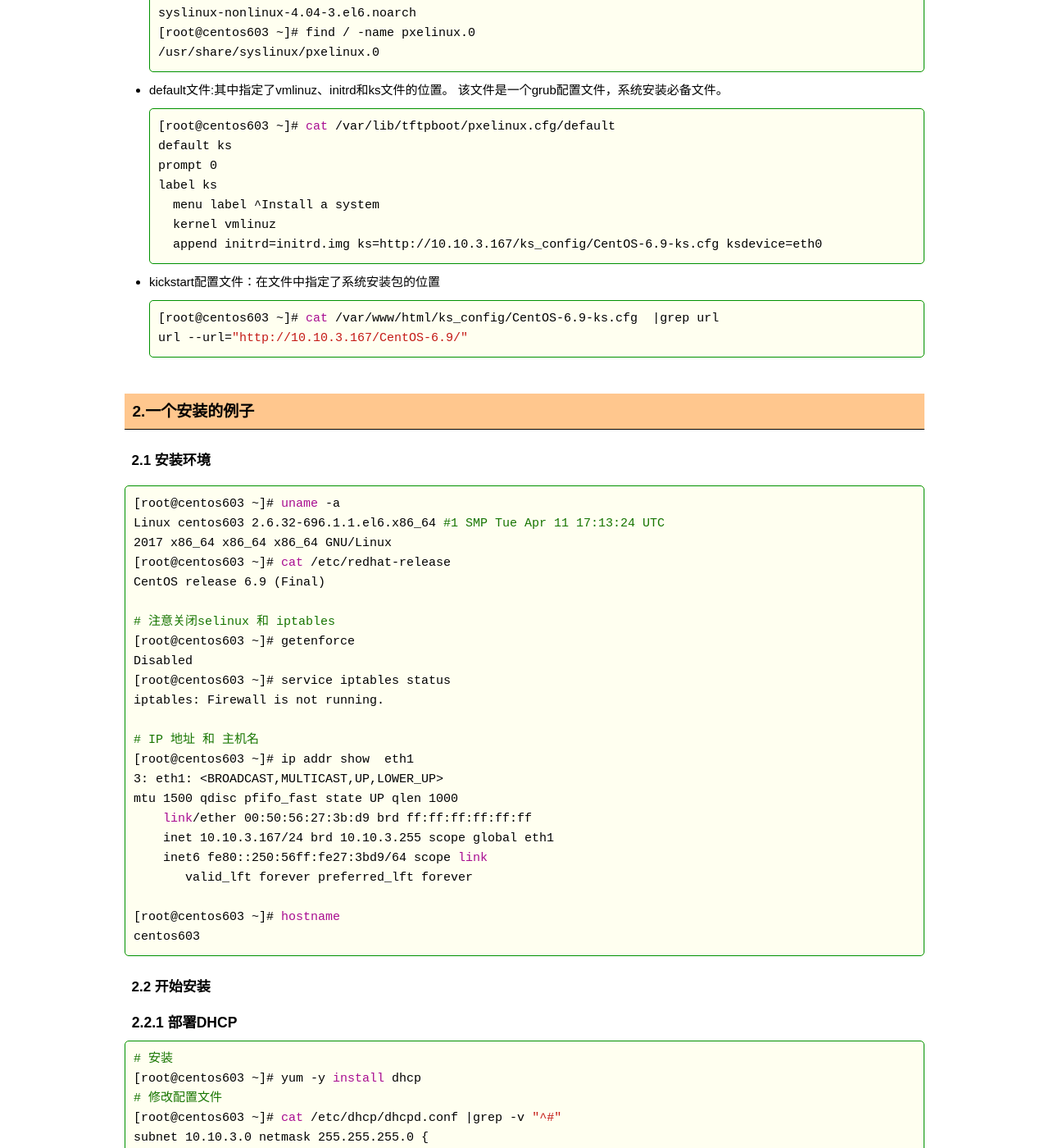
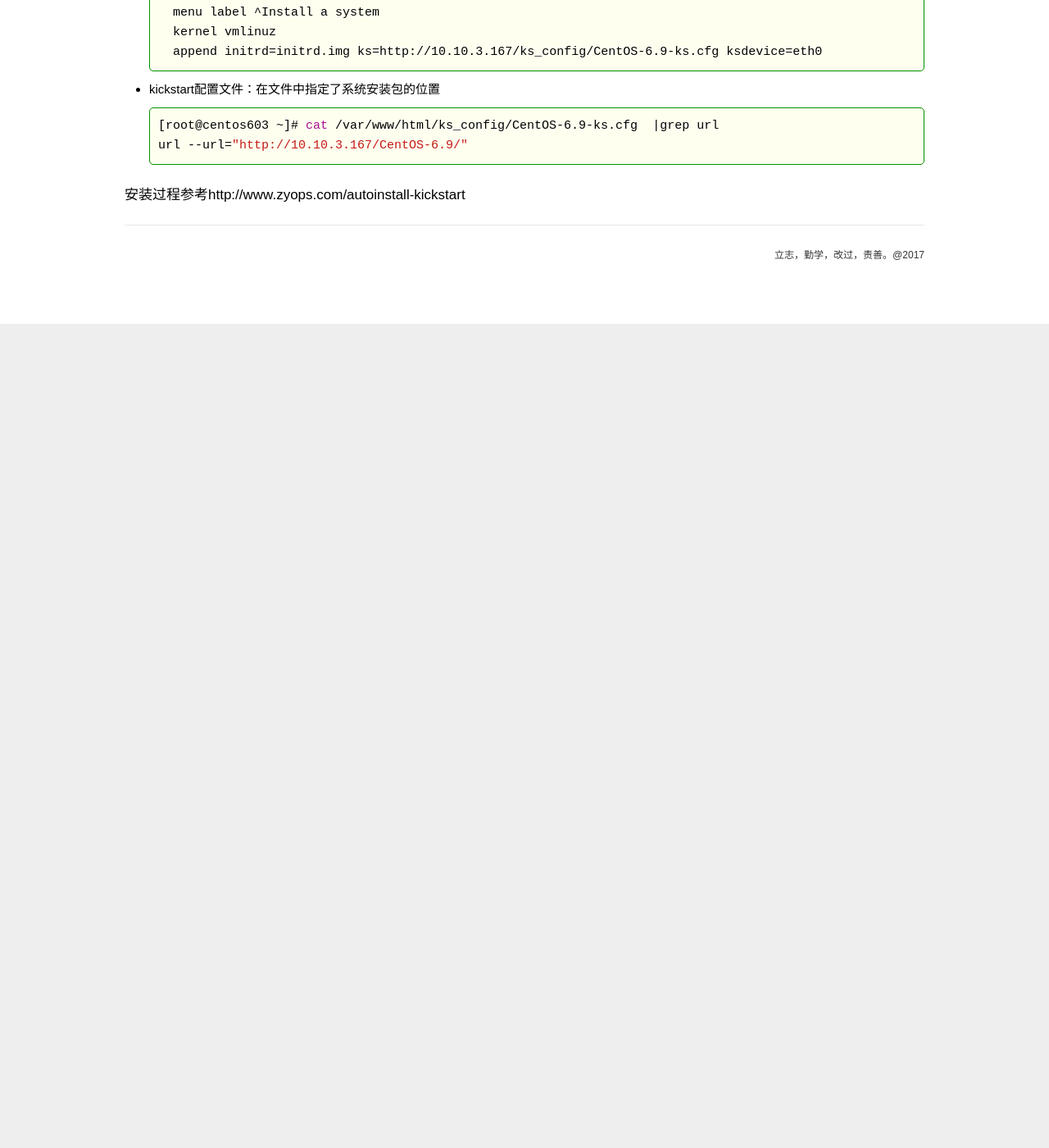
Before and after one commit to yangfeiffei/yangfeiffei.github.io, a Jekyll site: the page built from _posts/2017-06-14-Kickstart自动部署Centos6.md, in a window 1280 px wide and 1400 px high, scrolled down 3258 px. Shown: the whole window at 82% size. Built offline with Jekyll 4.4.1, drawn with Linux system fonts in a browser that asks for light colours; nearby versions of some CDN libraries; after the commit the page ends 3653 px from its top, so only the background shows below that; some of the changed text lies outside the part shown.

````diff
--- a/_posts/2017-06-14-Kickstart自动部署Centos6.md
+++ b/_posts/2017-06-14-Kickstart自动部署Centos6.md
@@ -1,6 +1,6 @@
 ---
 layout: post
-title: Kickstart自动部署Centos6(未完成)
+title: Kickstart自动部署Centos6过程说明
 date: 2017-06-14 12:00
 author: felo
 tags: centos pxe
@@ -8,15 +8,8 @@ tags: centos pxe
 ---
 
 
-# 1.原理介绍
-
-## 1.1 PXE
-
-## 1.2 kickstart
-
-## 1.3 自动部署过程
-
-tcpdump是一个简单的抓包工具，抓包测试一下在部署一个操作系统中都发生了啥。
+使用tcpdump抓取自动部署过程，tcpdump是一个简单的抓包工具，
+抓包测试一下在部署一个操作系统中都发生了啥。
 > tcpdump参考资料：
 - [Linux tcpdump命令详解](http://www.cnblogs.com/ggjucheng/archive/2012/01/14/2322659.html)
 - [tcpdump非常实用的抓包实例](http://blog.csdn.net/nanyun2010/article/details/23445223)
@@ -146,154 +139,4 @@ label ks
 url --url="http://10.10.3.167/CentOS-6.9/"
 ```
 
-
-
-
-
-# 2.一个安装的例子
-
-
-## 2.1 安装环境
-
-```bash
-[root@centos603 ~]# uname -a
-Linux centos603 2.6.32-696.1.1.el6.x86_64 #1 SMP Tue Apr 11 17:13:24 UTC
-2017 x86_64 x86_64 x86_64 GNU/Linux
-[root@centos603 ~]# cat /etc/redhat-release
-CentOS release 6.9 (Final)
-
-# 注意关闭selinux 和 iptables
-[root@centos603 ~]# getenforce
-Disabled
-[root@centos603 ~]# service iptables status
-iptables: Firewall is not running.
-
-# IP 地址 和 主机名
-[root@centos603 ~]# ip addr show  eth1
-3: eth1: <BROADCAST,MULTICAST,UP,LOWER_UP>
-mtu 1500 qdisc pfifo_fast state UP qlen 1000
-    link/ether 00:50:56:27:3b:d9 brd ff:ff:ff:ff:ff:ff
-    inet 10.10.3.167/24 brd 10.10.3.255 scope global eth1
-    inet6 fe80::250:56ff:fe27:3bd9/64 scope link
-       valid_lft forever preferred_lft forever
-
-[root@centos603 ~]# hostname
-centos603
-```
-
-## 2.2 开始安装
-
-### 2.2.1 部署DHCP
-
-```bash
-# 安装
-[root@centos603 ~]# yum -y install dhcp
-# 修改配置文件
-[root@centos603 ~]# cat /etc/dhcp/dhcpd.conf |grep -v "^#"
-subnet 10.10.3.0 netmask 255.255.255.0 {
-        range 10.10.3.100 10.10.3.200;
-        option subnet-mask 255.255.255.0;
-        default-lease-time 21600;
-        max-lease-time 43200;
-        next-server 10.10.3.167;
-        filename "/pxelinux.0";
-}
-
-# 指定网卡
-[root@centos603 ~]# cat /etc/sysconfig/dhcpd
-# Command line options here
-DHCPDARGS=eth1
-
-# 启动dhcp
-[root@centos603 ~]# service dhcpd restart
-Shutting down dhcpd:                                       [  OK  ]
-Starting dhcpd:                                            [  OK  ]
-# 查看服务启动情况
-[root@centos603 ~]# netstat -nltup |grep 67
-udp        0      0 0.0.0.0:67      0.0.0.0:*         3033/dhcpd
-```
-
-### 2.2.2 部署tftp
-
-```bash
-[root@centos603 ~]# yum install tftp-server -y
-[root@centos603 ~]# cat /etc/xinetd.d/tftp
-service tftp
-{
-        socket_type             = dgram
-        protocol                = udp
-        wait                    = yes
-        user                    = root
-        server                  = /usr/sbin/in.tftpd
-        server_args             = -s /var/lib/tftpboot
-        disable                 = no  # yes修改为no
-        per_source              = 11
-        cps                     = 100 2
-        flags                   = IPv4
-}
-[root@centos603 ~]# /etc/init.d/xinetd restart
-Stopping xinetd:                                           [  OK  ]
-Starting xinetd:                                           [  OK  ]
-[root@centos603 ~]# netstat -tnulp |grep 69
-udp        0      0 0.0.0.0:69              0.0.0.0:*       3365/xinetd
-```
-
-
-### 2.2.3 部署HTTP
-
-```bash
-[root@centos603 ~]# yum install httpd -y
-[root@centos603 ~]# cat /etc/httpd/conf/httpd.conf |grep ServerName
-# ServerName gives the name and port that the server uses to identify itself.
-#ServerName www.example.com:80
-ServerName 127.0.0.1:80
-
-[root@centos603 ~]# mkdir /var/www/html/CentOS-6.9/
-[root@centos603 ~]# /bin/mount /dev/cdrom /var/www/html/CentOS-6.9/
-# 将iso文件发布出来
-[root@centos603 ~]# /etc/init.d/httpd restart
-```
-
-### 2.2.4 PXE配置 default 文件
-
-编写一些default文件：
-```bash
-[root@centos603 ~]# cat /var/lib/tftpboot/pxelinux.cfg/default
-default ks
-prompt 0
-label ks
-    menu label ^Install a system
-    kernel vmlinuz
-    append initrd=initrd.img ks=http://10.10.3.167/ks_config/CentOS-6.9-ks.cfg ksdevice=eth0
-```
-
-里面指定vmlinuz、initrd文件等，详细内容可以看linux启动相关的内容；
-其中：
-```bash
-...
-prompt 0 # 不提示，直接开始安装
-...
-ks=http://10.10.3.167/ks_config/CentOS-6.9-ks.cfg   # 该参数指定ks文件位置
-ksdevice=eth0  # 指定启动的网卡名称，针对pxe客户端有多个网卡的情况
-...
-```
-
-### 2.2.5 编写 ks.cfg 文件
-
-
-### 2.2.6 增加开机优化脚本
-
-
-
-
-
-## 2.3 测试
-
-
-
-
-# 3.其他说明
-
-## 3.1 参考
-
-## 3.2 其他
+安装过程参考http://www.zyops.com/autoinstall-kickstart
````
Also changed, not shown: _posts/2017-06-29-自制centos5.8小系统1.md (renamed from _posts/2017-06-29-自制centos5.8小系统.md, +8 -2 lines), _posts/2017-07-04-自制centos5.8小系统2.md (added, +262 -0 lines), images/自制centos5.8小系统/测试运行级别0.png (added), images/自制centos5.8小系统/测试运行级别6.png (added), 1 other file.
